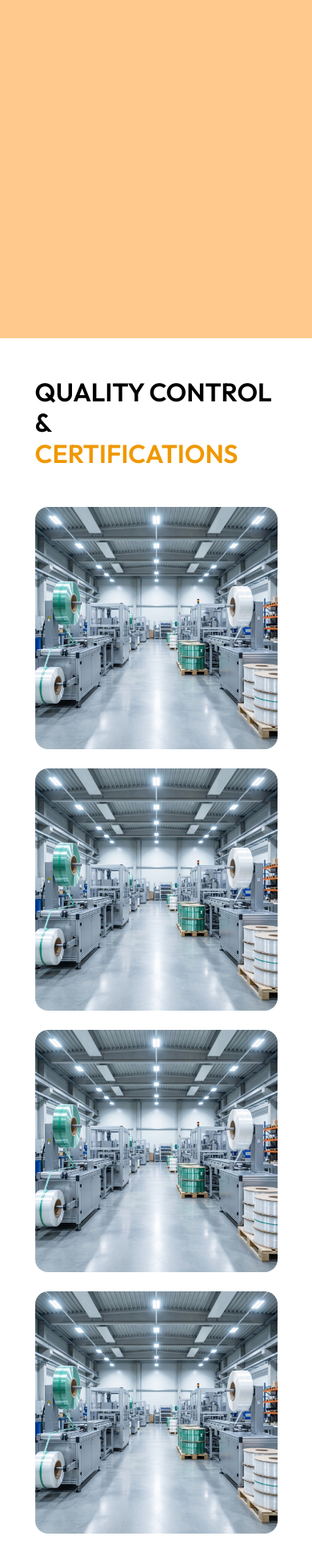
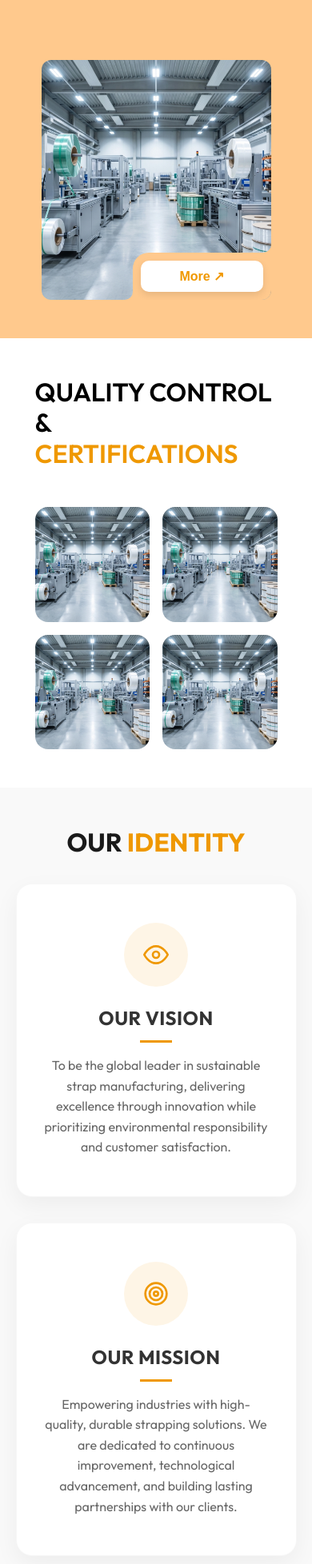
Before and after one commit to trivonotech/KARAM-PET---STRAP-INDUSTRIES, a Next.js app: page / in a window 390 px wide. Shown: the part 2194-4150 px from the top of the page at 80% size. Built offline with nearby package versions, Linux system fonts and the light colour scheme; no server answers; the database is empty.

Commit message:
style: Adjust responsive grid layout in QualityControl and image column width in Products.

```diff
--- a/src/components/Products.module.css
+++ b/src/components/Products.module.css
@@ -163,6 +163,10 @@
         margin-bottom: 3rem;
     }
 
+    .imageColumn {
+        width: 100%;
+    }
+
     .imageWrapper {
         height: 300px;
     }
--- a/src/components/QualityControl.module.css
+++ b/src/components/QualityControl.module.css
@@ -66,7 +66,8 @@
 
 @media (max-width: 600px) {
     .grid {
-        grid-template-columns: 1fr;
+        grid-template-columns: repeat(2, 1fr);
+        gap: 1rem;
     }
 
     .qcSection {
```
